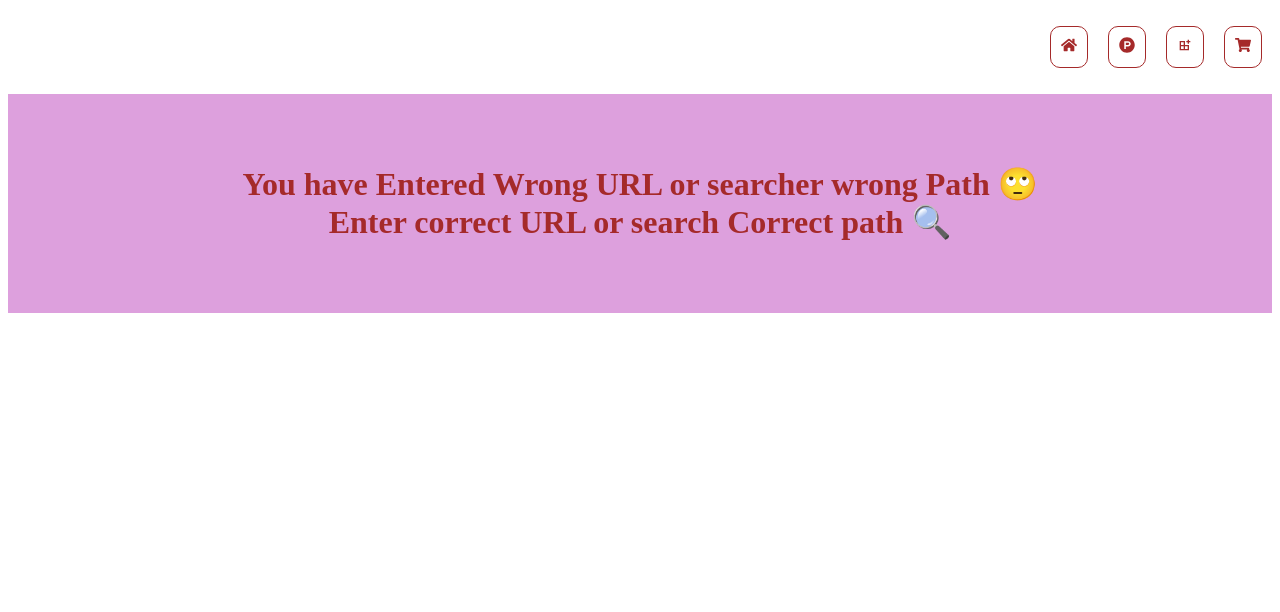
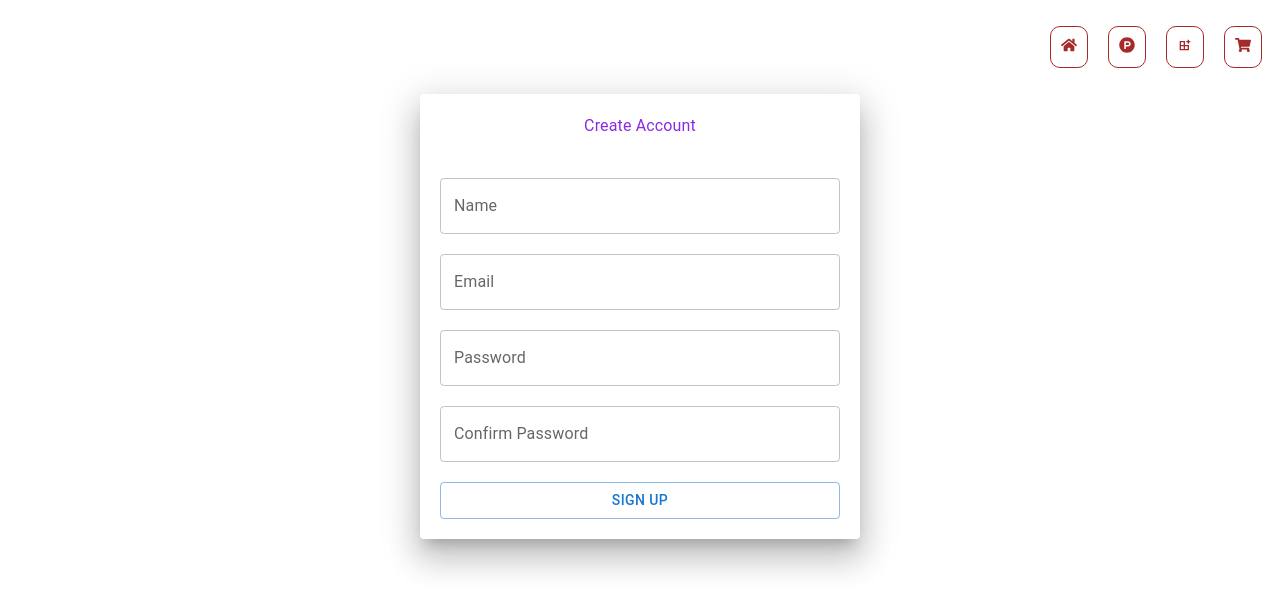
Before and after one commit to don1502/E-commerce, a React (Vite) app: page /signup in a window 1280 px wide. Shown: the top 612 px of the page. Built offline with nearby package versions, Linux system fonts and the light colour scheme.

Commit message:
Signup page

```diff
--- a/package.json
+++ b/package.json
@@ -12,6 +12,7 @@
   "dependencies": {
     "@emotion/react": "^11.14.0",
     "@emotion/styled": "^11.14.1",
+    "@hookform/resolvers": "^5.2.2",
     "@mui/material": "^7.3.4",
     "@reduxjs/toolkit": "^2.9.2",
     "axios": "^1.12.2",
@@ -20,10 +21,12 @@
     "react": "^19.1.1",
     "react-bootstrap": "^2.10.10",
     "react-dom": "^19.1.1",
+    "react-hook-form": "^7.66.0",
     "react-icons": "^5.5.0",
     "react-redux": "^9.2.0",
     "react-router-dom": "^7.8.2",
-    "sweetalert2": "^11.26.3"
+    "sweetalert2": "^11.26.3",
+    "yup": "^1.7.1"
   },
   "devDependencies": {
     "@eslint/js": "^9.33.0",
--- a/src/App.jsx
+++ b/src/App.jsx
@@ -8,6 +8,7 @@ import UpdateProduct from "./components/UpdateProduct";
 import { FaHome, FaProductHunt, FaShoppingCart } from "react-icons/fa";
 import { CgExtensionAdd } from "react-icons/cg";
 import CartList from "./components/CartList";
+import SignUp from "./components/SignUp";
 
 if (!localStorage.getItem("cart")) {
   localStorage.setItem("cart", JSON.stringify([]));
@@ -78,6 +79,7 @@ function App() {
           <Route path="/cartlist" element={<CartList />} />
           <Route path="/updateproduct/:id" element={<UpdateProduct />} />
           <Route path="/*" element={<NotFound />} />
+          <Route path="/signup" element={<SignUp />} />
         </Routes>
       </BrowserRouter>
     </>
--- a/src/components/NewProduct.jsx
+++ b/src/components/NewProduct.jsx
@@ -43,7 +43,8 @@ const NewProduct = () => {
       body: JSON.stringify(newProduct),
     }).then(() => {
       alert("Data added successfully");
-      setNewProduct({ // This will change the create field back to empty form. So we update this setNewProduct.
+      setNewProduct({
+        // This will change the create field back to empty form. So we update this setNewProduct.
         title: "",
         price: 500,
         description: "This the new product that is added",
--- /dev/null
+++ b/src/components/SignUp.jsx
@@ -0,0 +1,95 @@
+import React, { useState } from "react";
+import { Paper, Typography, TextField, Button } from "@mui/material";
+import { useForm } from "react-hook-form";
+import * as Yup from "yup";
+import { yupResolver } from "@hookform/resolvers/yup";
+
+const schema = Yup.object().shape({
+  name: Yup.string().required("Enter your Name"),
+  email: Yup.string()
+    .email()
+    .required("Enter your Email")
+    .matches(/^[a-z0-9]+@[a-z]{2,6}.[a-z]+$/),
+  password: Yup.string().required("Enter your Password"),
+  cPassword: Yup.string().oneOf(
+    [Yup.ref("password"), null],
+    "Password is not matching"
+  ),
+});
+
+const SignUp = () => {
+  let [input, setInput] = useState("");
+  let {
+    register,
+    handleSubmit,
+    formState: { errors },
+  } = useForm({
+    resolver: yupResolver(schema),
+  });
+
+  let handleData = (data) => {};
+
+  return (
+    <>
+      <center>
+        <Paper
+          elevation={20}
+          component="form"
+          onSubmit={handleSubmit(handleData)}
+          style={{
+            width: "400px",
+            padding: "20px",
+            margin: "20px, auto",
+            display: "grid",
+            gap: "20px",
+          }}
+        >
+          <Typography
+            style={{ color: "blueviolet", paddingBottom: "20px" }}
+            textAlign="center"
+          >
+            Create Account
+          </Typography>
+          <TextField
+            label="Name"
+            variant="outlined"
+            fullWidth
+            {...register("name")} // {...register("name", { required: "Enter your Name" })} We can use this also to shoe errors and required....
+            error={!!errors.name} // !! is used to convert it into boolean
+            helperText={errors.name?.message} // ? used here is known as chaining operator
+          />
+          <TextField
+            label="Email"
+            variant="outlined"
+            fullWidth
+            {...register("email")}
+            error={!!errors.email}
+            helperText={errors.email?.message}
+          />
+          <TextField
+            label="Password"
+            variant="outlined"
+            fullWidth
+            {...register("password")}
+            error={!!errors.password}
+            helperText={errors.password?.message}
+          />
+          <TextField
+            label="Confirm Password"
+            variant="outlined"
+            fullWidth
+            {...register("cPassword")}
+            error={!!errors.cPassword}
+            helperText={errors.cPassword?.message}
+          />
+          <Button type="submit" variant="outlined">
+            {" "}
+            Sign Up{" "}
+          </Button>
+        </Paper>
+      </center>
+    </>
+  );
+};
+
+export default SignUp;
```
Also changed, not shown: 1 other file (tests, documents, lock files or other folders).
